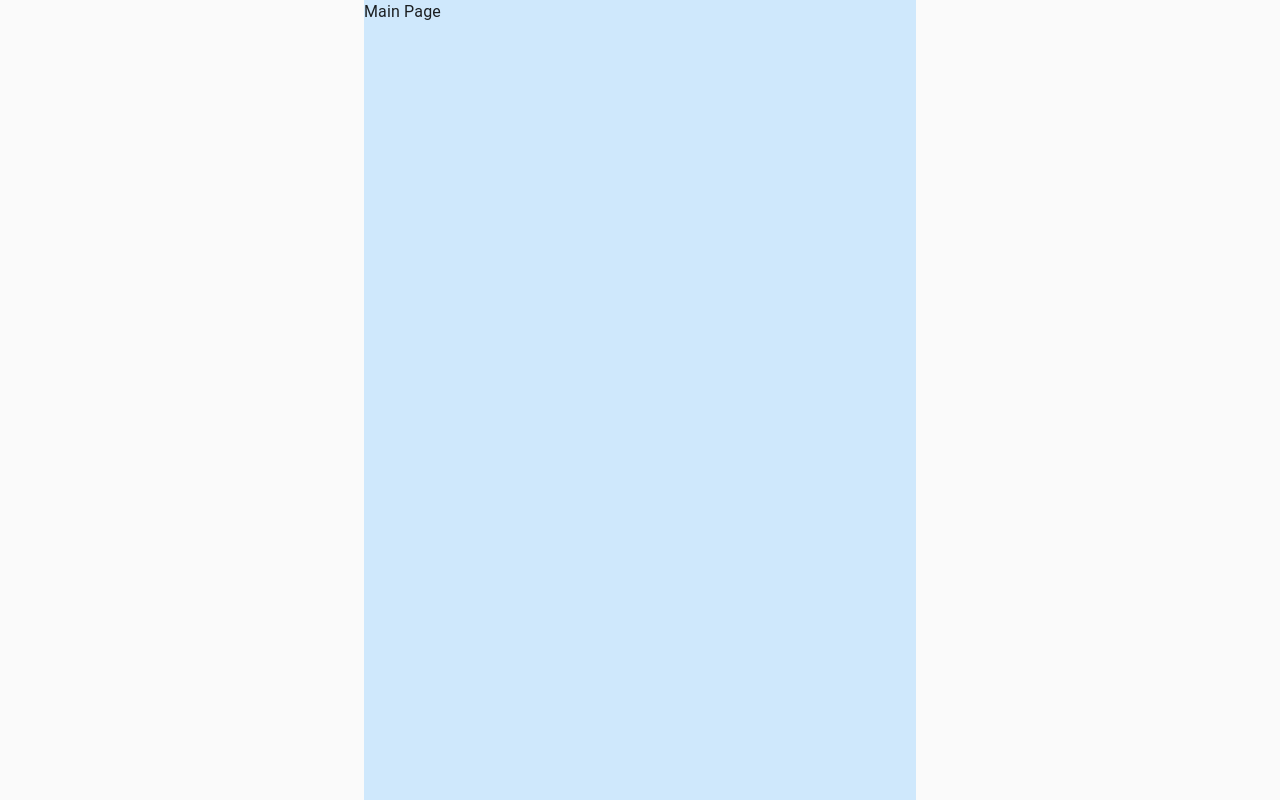
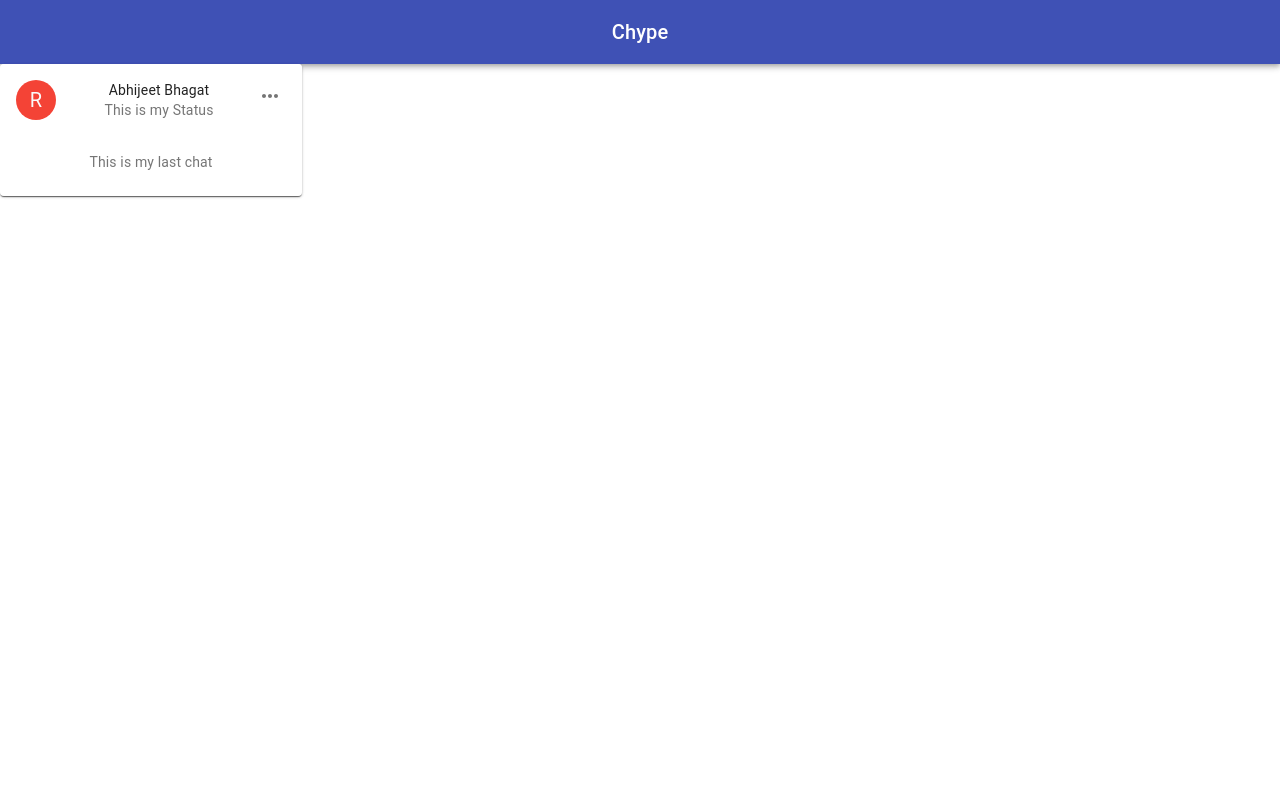
Before and after one commit to bhagatabhijeet/chype, a React (Create React App) app in the folder client/: page /main in a window 1280 px wide. Built offline with nearby package versions, Linux system fonts and the light colour scheme.

Commit message:
add unfinished MainPage LoggedInUserCard and Navbar

```diff
--- /dev/null
+++ b/client/src/components/LoggedInUserCard.jsx
@@ -0,0 +1,73 @@
+import React from 'react';
+import { makeStyles } from '@material-ui/core/styles';
+import clsx from 'clsx';
+import Card from '@material-ui/core/Card';
+import CardHeader from '@material-ui/core/CardHeader';
+import CardMedia from '@material-ui/core/CardMedia';
+import CardContent from '@material-ui/core/CardContent';
+import CardActions from '@material-ui/core/CardActions';
+import Collapse from '@material-ui/core/Collapse';
+import Avatar from '@material-ui/core/Avatar';
+import IconButton from '@material-ui/core/IconButton';
+import Typography from '@material-ui/core/Typography';
+import { red } from '@material-ui/core/colors';
+
+import MoreHorizIcon from '@material-ui/icons/MoreHoriz';
+
+const useStyles = makeStyles((theme) => ({
+  root: {
+    maxWidth: 345,
+    margin:theme.spacing(0)
+  },
+  media: {
+    height: 0,
+    paddingTop: '56.25%', // 16:9
+  },
+  expand: {
+    transform: 'rotate(0deg)',
+    marginLeft: 'auto',
+    transition: theme.transitions.create('transform', {
+      duration: theme.transitions.duration.shortest,
+    }),
+  },
+  expandOpen: {
+    transform: 'rotate(180deg)',
+  },
+  avatar: {
+    backgroundColor: red[500],
+  },
+}));
+
+export default function LoggedInUserCard() {
+  const classes = useStyles();
+  // const [expanded, setExpanded] = React.useState(false);
+
+  // const handleExpandClick = () => {
+  //   setExpanded(!expanded);
+  // };
+
+  return (
+    <Card className={classes.root}>
+      <CardHeader
+        avatar={
+          <Avatar aria-label="recipe" className={classes.avatar}>
+            R
+          </Avatar>
+        }
+        action={
+          <IconButton aria-label="settings">
+            <MoreHorizIcon />
+          </IconButton>
+        }
+        title="Abhijeet Bhagat"
+        subheader="This is my Status"
+      />
+
+      <CardContent>
+        <Typography variant="body2" color="textSecondary" component="p">
+         This is my last chat
+        </Typography>
+      </CardContent>
+    </Card>
+  );
+}
--- /dev/null
+++ b/client/src/components/Navbar.jsx
@@ -0,0 +1,73 @@
+import React from "react";
+import {
+  makeStyles,
+  ThemeProvider,
+} from "@material-ui/core/styles";
+import {AppBar,Toolbar,Typography} from "@material-ui/core";
+// import Toolbar from "@material-ui/core/Toolbar";
+// import Typography from "@material-ui/core/Typography";
+// import Button from "@material-ui/core/Button";
+// import IconButton from "@material-ui/core/IconButton";
+// import MenuIcon from "@material-ui/icons/Menu";
+
+const useStyles = makeStyles((theme) => ({
+  root: {
+    flexGrow: 1,
+    color: "#4a69ad",
+  },
+  menuButton: {
+    marginRight: theme.spacing(2),
+    color: "#4a69ad",
+    // backgroundColor:theme.bg.backgroundColor,
+    // color:theme.bg.backgroundColor,
+  },
+  title: {
+    flexGrow: 1,
+  },
+}));
+
+
+function Navbar() {
+  const classes = useStyles();
+  // const theme = useTheme();
+  // console.log(theme);
+  // console.log(classes);
+  // useEffect(() => {
+  //   theme= state.checked?theme1:theme2;
+  //   console.log(theme.palette.primary.main);
+  // }, [state])
+
+
+
+  return (
+    <div className={classes.root}>
+      <AppBar position="static">
+        <Toolbar>
+
+
+          <Typography variant="h6" className={classes.title}>
+            Chype
+          </Typography>
+
+
+        </Toolbar>
+      </AppBar>
+    </div>
+  );
+}
+// const theme = createMuiTheme({
+//   status: {
+//     danger: red[500],
+//   },
+//   palette:{
+//     primary:{main:red[300]}
+//   }
+// });
+export default function CustomNavbar(props) {
+  return (
+    <ThemeProvider theme={props.theme}>
+      {/* {console.log(props.theme.palette.primary.main)} */}
+      <Navbar />
+    </ThemeProvider>
+  );
+}
--- a/client/src/pages/MainPage.jsx
+++ b/client/src/pages/MainPage.jsx
@@ -1,18 +1,46 @@
 import React from 'react';
-import CssBaseline from '@material-ui/core/CssBaseline';
-import Typography from '@material-ui/core/Typography';
-import Container from '@material-ui/core/Container';
+import { makeStyles } from '@material-ui/core/styles';
+import Paper from '@material-ui/core/Paper';
+import Grid from '@material-ui/core/Grid';
+import CustomNavbar from '../components/Navbar';
+import LoggedInUserCard from '../components/LoggedInUserCard'
+import { Container } from '@material-ui/core';
 
-export default function MainPage(){
+const useStyles = makeStyles((theme) => ({
+  root: {
+    flexGrow: 1,
+    textAlign:"center"
+  },
+  paper: {
+    padding: theme.spacing(0),
+    textAlign: 'center',
+    color: theme.palette.text.secondary,
+  },
+}));
 
-  return(
-    <React.Fragment>
-      <CssBaseline />
-      <Container maxWidth="sm">
-        <Typography component="div" style={{ backgroundColor: '#cfe8fc', height: '100vh' }}>
-          {"Main Page"}
-          </Typography>
-      </Container>
-    </React.Fragment>
+export default function MainPage() {
+  const classes = useStyles();
+
+  return (
+    <>
+    <div className={classes.root}>
+      <CustomNavbar/>
+      <Grid container spacing={3}>
+         <Grid item xs={3}>
+          <Paper className={classes.paper}>
+          <LoggedInUserCard />
+
+          </Paper>
+        </Grid>
+        <Grid item xs={9}>
+          {/* <Paper className={classes.paper}>xs=3</Paper> */}
+          <Container>
+
+          </Container>
+        </Grid>
+
+      </Grid>
+    </div>
+    </>
   );
 }
```
